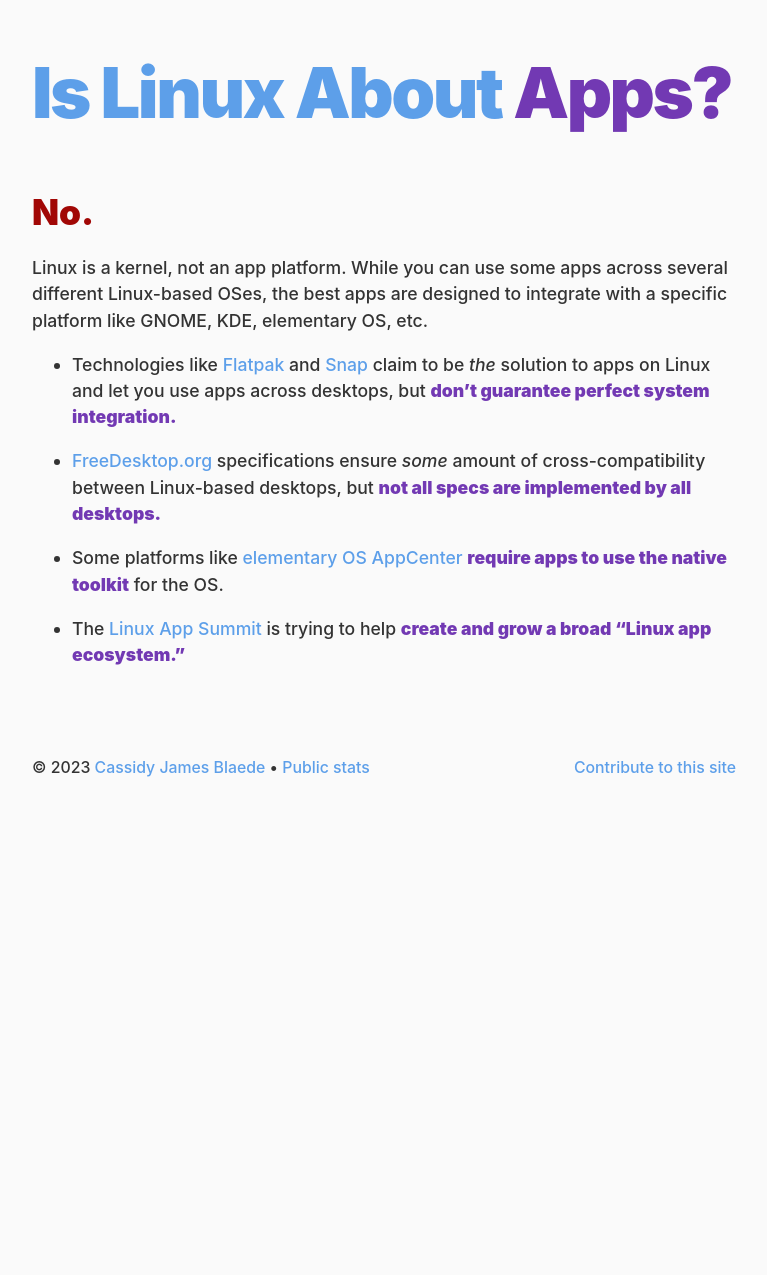
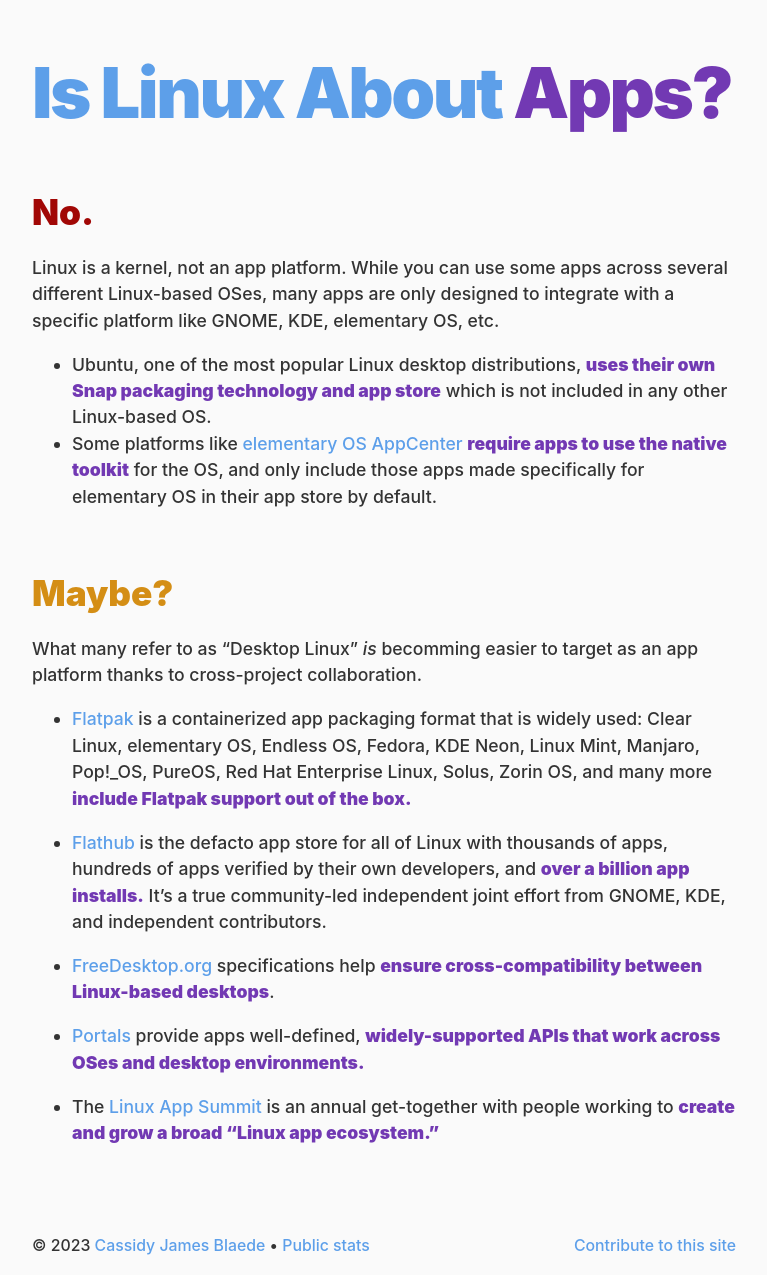
Before and after one commit to islinuxabout/islinuxabout.github.io, a Jekyll site: the page built from apps.md, in a window 1280 px wide. Shown: the whole page, without its empty margins (256-1023 px from the left). Built offline with Jekyll 4.4.1, drawn with Linux system fonts in a browser that asks for light colours; our own code applies the rules of GitHub Pages for plain Markdown files; before the commit the page ends 900 px from its top, so only the background shows below that.

Commit message:
Apps: be a bit more optimistic

```diff
--- a/apps.md
+++ b/apps.md
@@ -9,12 +9,21 @@ redirect_from:
 
 ## No.
 
-Linux is a kernel, not an app platform. While you can use some apps across several different Linux-based OSes, the best apps are designed to integrate with a specific platform like GNOME, KDE, elementary OS, etc.
+Linux is a kernel, not an app platform. While you can use some apps across several different Linux-based OSes, many apps are only designed to integrate with a specific platform like GNOME, KDE, elementary OS, etc.
 
-- Technologies like [Flatpak](https://flatpak.org) and [Snap](https://snapcraft.io) claim to be _the_ solution to apps on Linux and let you use apps across desktops, but **don't guarantee perfect system integration.**
+- Ubuntu, one of the most popular Linux desktop distributions, **uses their own Snap packaging technology and app store** which is not included in any other Linux-based OS.
+- Some platforms like [elementary OS AppCenter](https://developer.elementary.io) **require apps to use the native toolkit** for the OS, and only include those apps made specifically for elementary OS in their app store by default.
 
-- [FreeDesktop.org](https://freedesktop.org) specifications ensure _some_ amount of cross-compatibility between Linux-based desktops, but **not all specs are implemented by all desktops.**
+## Maybe?
 
-- Some platforms like [elementary OS AppCenter](https://developer.elementary.io) **require apps to use the native toolkit** for the OS.
+What many refer to as "Desktop Linux" _is_ becomming easier to target as an app platform thanks to cross-project collaboration.
 
-- The [Linux App Summit](https://linuxappsummit.org/) is trying to help **create and grow a broad "Linux app ecosystem."**
+- [Flatpak](https://flatpak.org) is a containerized app packaging format that is widely used: Clear Linux, elementary OS, Endless OS, Fedora, KDE Neon, Linux Mint, Manjaro, Pop!_OS, PureOS, Red Hat Enterprise Linux, Solus, Zorin OS, and many more **include Flatpak support out of the box.**
+
+- [Flathub](https://flathub.org) is the defacto app store for all of Linux with thousands of apps, hundreds of apps verified by their own developers, and **over a billion app installs.** It's a true community-led independent joint effort from GNOME, KDE, and independent contributors.
+
+- [FreeDesktop.org](https://freedesktop.org) specifications help **ensure cross-compatibility between Linux-based desktops**.
+
+- [Portals](https://docs.flatpak.org/en/latest/desktop-integration.html#portals) provide apps well-defined, **widely-supported APIs that work across OSes and desktop environments.**
+
+- The [Linux App Summit](https://linuxappsummit.org/) is an annual get-together with people working to **create and grow a broad "Linux app ecosystem."**
```
